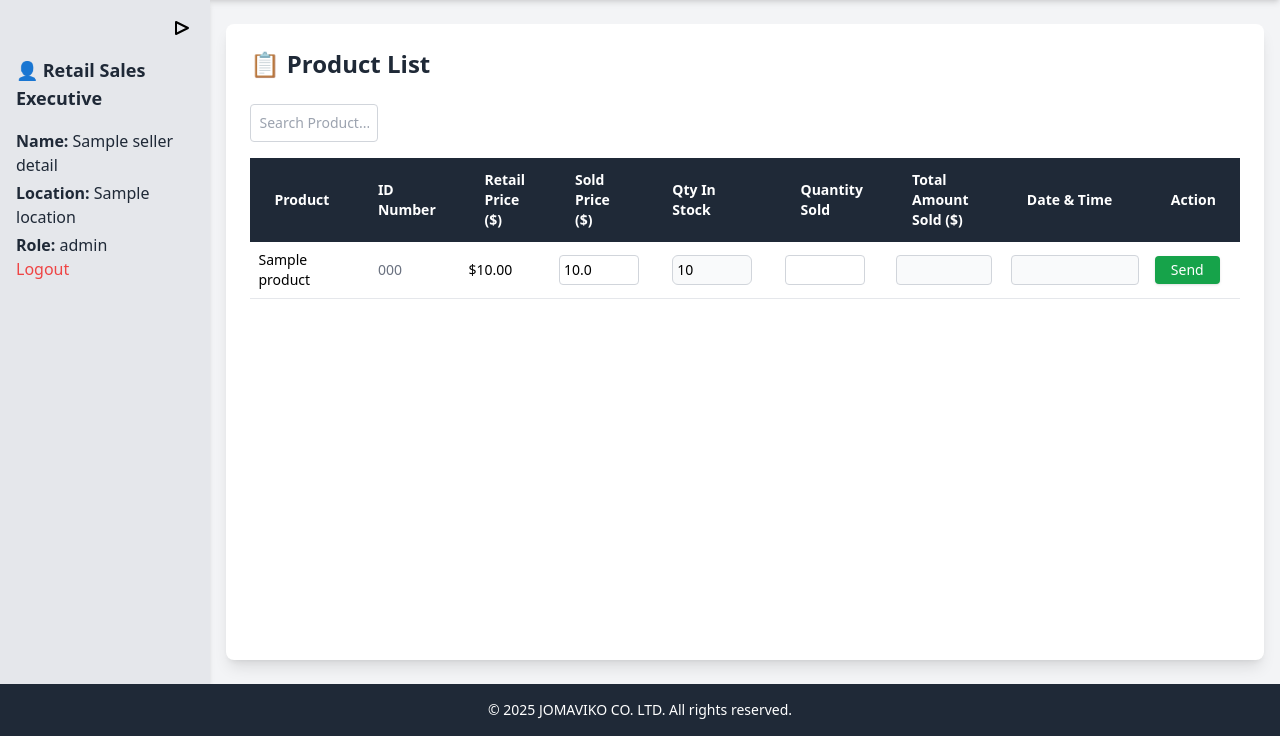
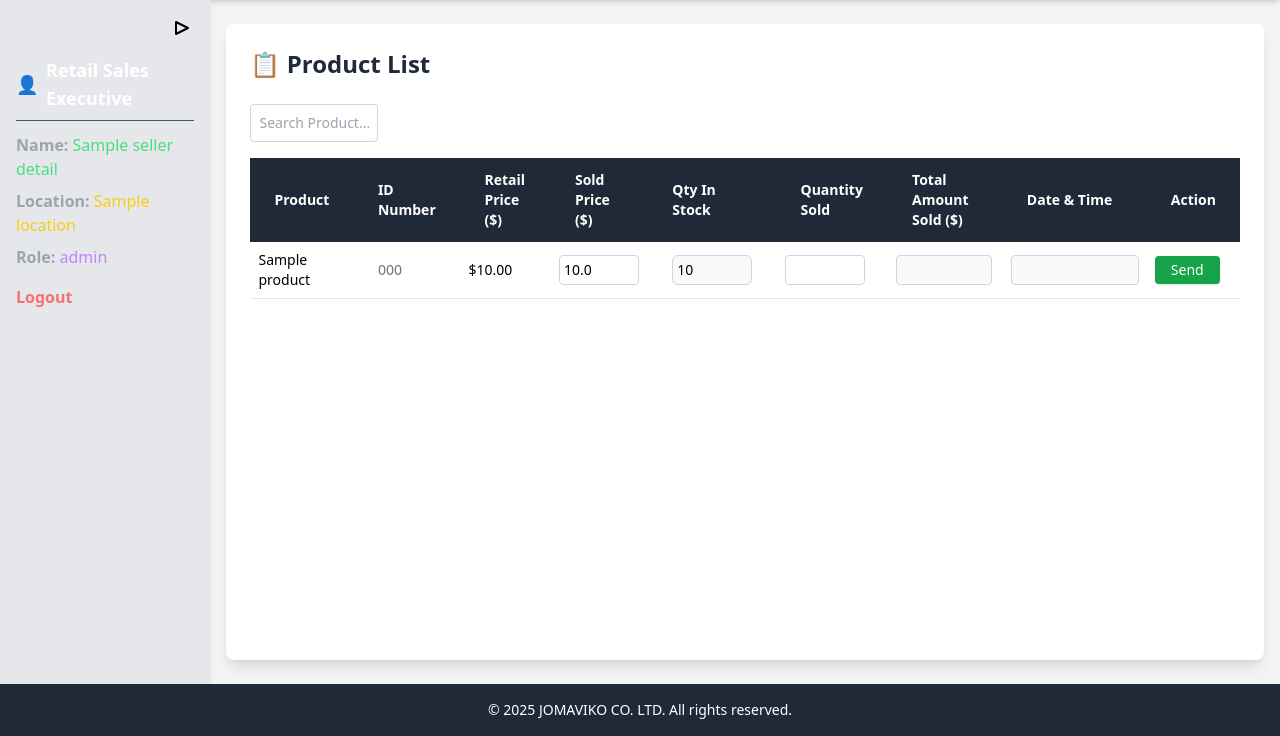
Before and after one commit to Martin4dbest/jomaviko, a Flask app: template templates/seller_dashboard.html in a window 1280 px wide. Shown: the part 64-800 px from the top of the page. Run offline with Flask 3, Linux system fonts and the light colour scheme; tables that the repository leaves empty hold one stand-in row (values such as "Sample post"); the template is opened without the code that fills it: values that come from a table or form of the project are taken from there, most other values are stand-ins (such as "Sample title", 1, 10 or a date in 2020); some libraries are stand-ins or nearby versions.

Commit message:
Update seller_dashboard.html

```diff
--- a/templates/seller_dashboard.html
+++ b/templates/seller_dashboard.html
@@ -47,14 +47,31 @@
         </button>
       </div>
 
-      <!-- Seller Info -->
-      <div x-show="sidebarOpen" class="transition-all duration-300 ease-in-out">
-        <h2 class="text-lg font-semibold mb-3 border-b pb-1">👤 Retail Sales Executive</h2>
-        <p class="mb-1"><strong>Name:</strong> {{ seller_details.name }}</p>
-        <p class="mb-1"><strong>Location:</strong> {{ seller_details.location }}</p>
-        <p><strong>Role:</strong> {{ seller_details.role }}</p>
-        <a href="{{ url_for('logout') }}" class="mt-4 text-red-500 hover:text-red-600">Logout</a>
-      </div>
+          <!-- Seller Info -->
+    <div x-show="sidebarOpen" class="transition-all duration-300 ease-in-out text-white">
+      <h2 class="text-lg font-semibold mb-3 border-b border-gray-600 pb-2 flex items-center space-x-2">
+        <span class="text-blue-400">👤</span>
+        <span>Retail Sales Executive</span>
+      </h2>
+
+      <p class="mb-2">
+        <span class="text-gray-400 font-semibold">Name:</span>
+        <span class="text-green-400 font-medium">{{ seller_details.name }}</span>
+      </p>
+      <p class="mb-2">
+        <span class="text-gray-400 font-semibold">Location:</span>
+        <span class="text-yellow-400 font-medium">{{ seller_details.location }}</span>
+      </p>
+      <p>
+        <span class="text-gray-400 font-semibold">Role:</span>
+        <span class="text-purple-400 font-medium">{{ seller_details.role }}</span>
+      </p>
+
+      <a href="{{ url_for('logout') }}" class="mt-4 inline-block text-red-400 hover:text-red-500 font-semibold transition-colors duration-300">
+        Logout
+      </a>
+    </div>
+
     </aside>
 
     <!-- Main Section -->
```
